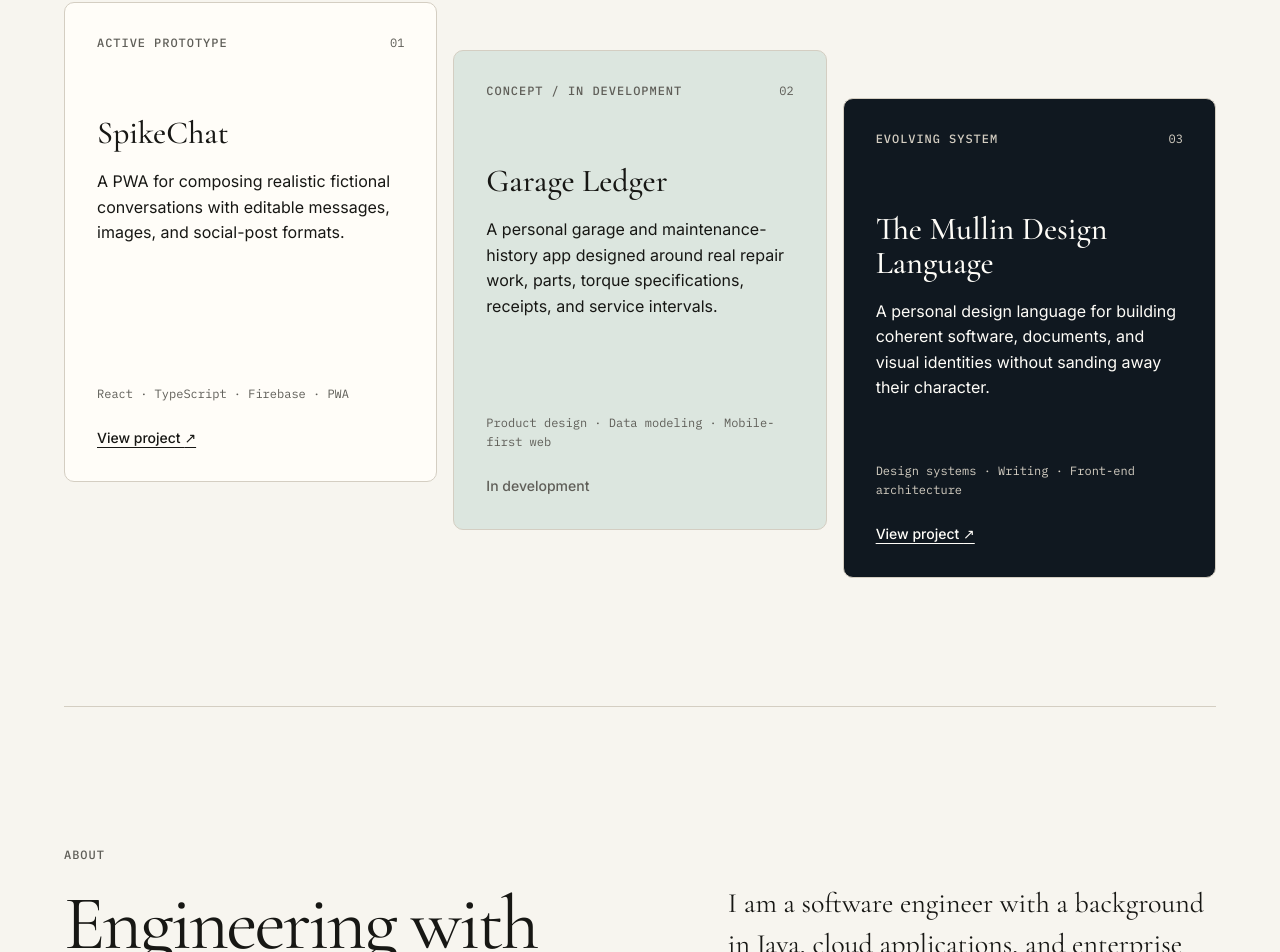
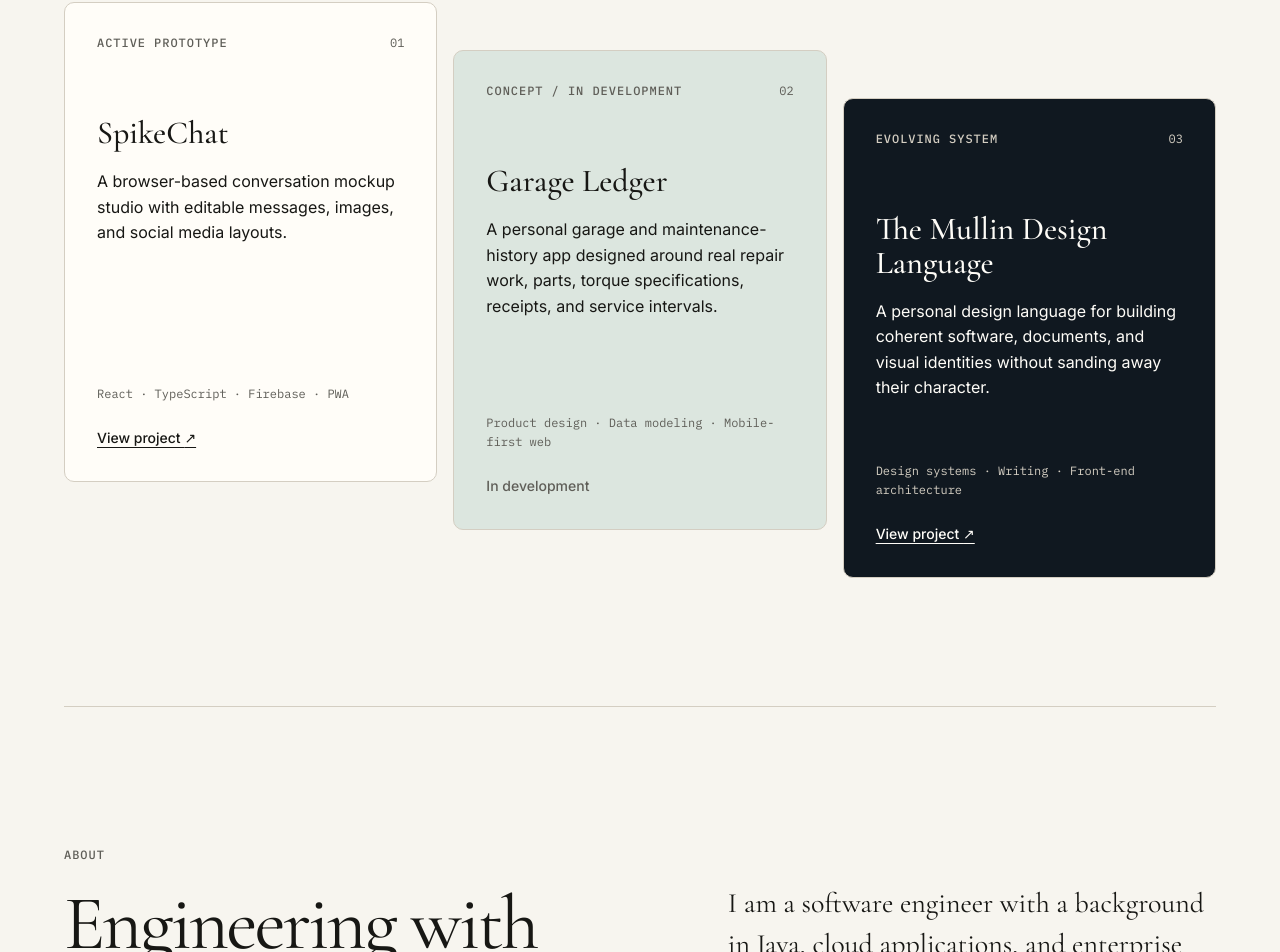
Before and after one commit to craigmullin/cmdc, a React (Vite) app: page / in a window 1280 px wide. Shown: the part 1159-2111 px from the top of the page. Built offline with nearby package versions, Linux system fonts and the light colour scheme.

Commit message:
update description

```diff
--- a/src/data/site.ts
+++ b/src/data/site.ts
@@ -9,7 +9,7 @@ export const projects = [
   {
     title: 'SpikeChat',
     status: 'Active prototype',
-    description: 'A PWA for composing realistic fictional conversations with editable messages, images, and social-post formats.',
+    description: 'A browser-based conversation mockup studio with editable messages, images, and social media layouts.',
     technology: 'React · TypeScript · Firebase · PWA',
     href: 'https://spikechat.craigmullin.com',
   },
```
